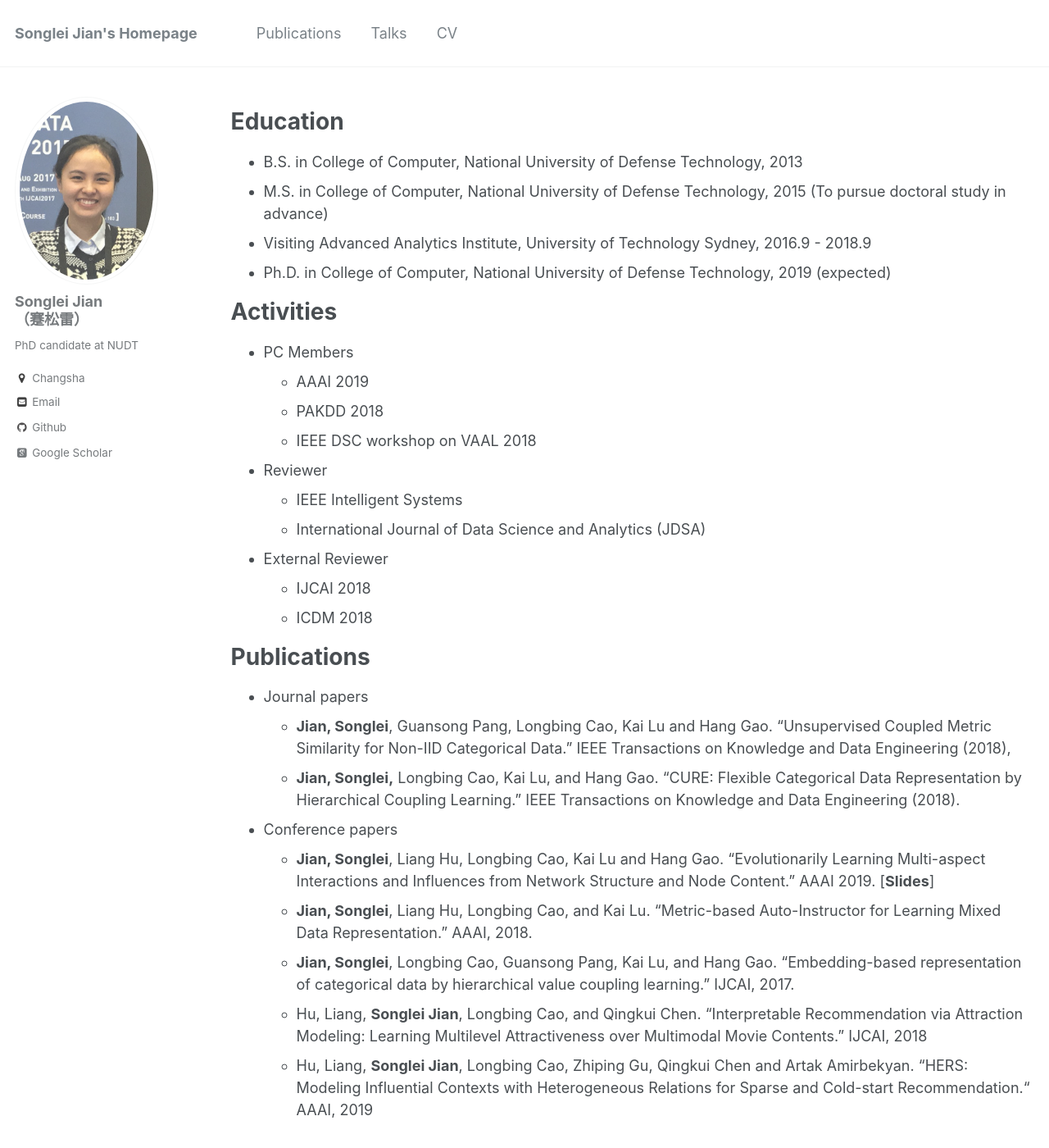
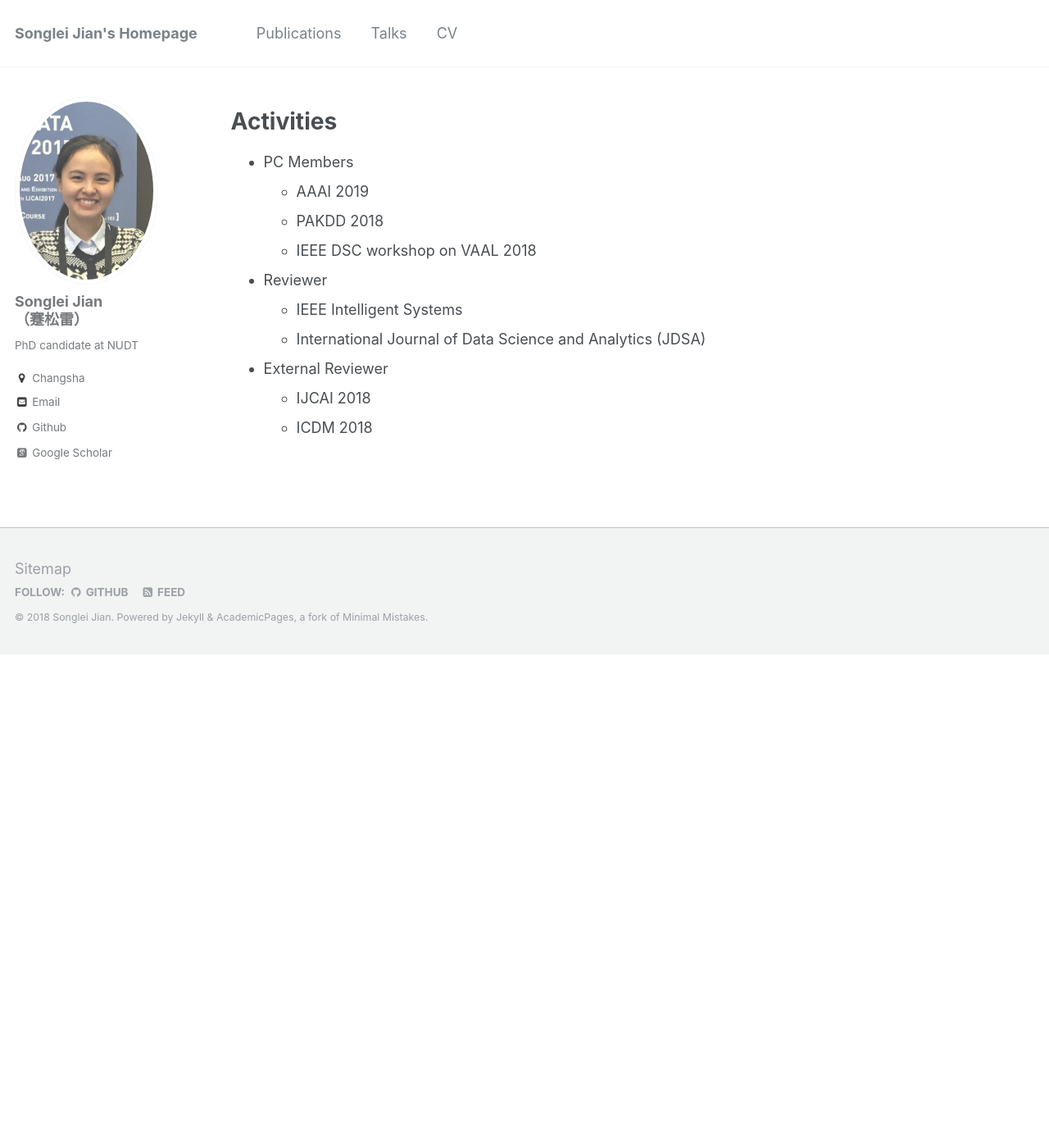
Before and after one commit to jiansonglei/jiansonglei.github.io, a Jekyll site: the page built from _pages/services.md, in a window 1280 px wide and 1400 px high. Shown: the whole window at 82% size. Built offline with Jekyll 4.4.1, drawn with Linux system fonts in a browser that asks for light colours; some web fonts are replaced; a script that is not in the unit is left out.

```diff
--- a/_pages/cv.md
+++ /dev/null
@@ -1,41 +0,0 @@
----
-layout: archive
-permalink: /cv/
-author_profile: true
-redirect_from:
-  - /resume
----
-
-{% include base_path %}
-
-Education
-======
-* B.S. in College of Computer, National University of Defense Technology, 2013
-* M.S. in College of Computer, National University of Defense Technology, 2015 (To pursue doctoral study in advance)
-* Visiting Advanced Analytics Institute, University of Technology Sydney, 2016.9 - 2018.9
-* Ph.D. in College of Computer, National University of Defense Technology, 2019 (expected)
-
-Activities
-======
-* PC Members
-  * AAAI 2019
-  * PAKDD 2018
-  * IEEE DSC workshop on VAAL 2018
-* Reviewer
-  * IEEE Intelligent Systems
-  * International Journal of Data Science and Analytics (JDSA)
-* External Reviewer
-  * IJCAI 2018
-  * ICDM 2018
-
-Publications
-============
-* Journal papers
-  * **Jian, Songlei**, Guansong Pang, Longbing Cao, Kai Lu and Hang Gao. "Unsupervised Coupled Metric Similarity for Non-IID Categorical Data." IEEE Transactions on Knowledge and Data Engineering (2018),
-  * **Jian, Songlei,** Longbing Cao, Kai Lu, and Hang Gao. "CURE: Flexible Categorical Data Representation by Hierarchical Coupling Learning." IEEE Transactions on Knowledge and Data Engineering (2018).
-* Conference papers
-  * **Jian, Songlei**, Liang Hu, Longbing Cao, Kai Lu and Hang Gao. "Evolutionarily Learning Multi-aspect Interactions and Influences from Network Structure and Node Content." AAAI 2019. [[**Slides**]](http://jiansonglei.github.io/files/AAAI19slides.pptx)
-  * **Jian, Songlei**, Liang Hu, Longbing Cao, and Kai Lu. "Metric-based Auto-Instructor for Learning Mixed Data Representation." AAAI, 2018.
-  * **Jian, Songlei**, Longbing Cao, Guansong Pang, Kai Lu, and Hang Gao. "Embedding-based representation of categorical data by hierarchical value coupling learning." IJCAI, 2017.
-  * Hu, Liang, **Songlei Jian**, Longbing Cao, and Qingkui Chen. "Interpretable Recommendation via Attraction Modeling: Learning Multilevel Attractiveness over Multimodal Movie Contents." IJCAI, 2018
-  * Hu, Liang, **Songlei Jian**, Longbing Cao,  Zhiping Gu, Qingkui Chen and Artak Amirbekyan.   “HERS: Modeling Influential Contexts with Heterogeneous Relations for Sparse and Cold-start Recommendation.“ AAAI, 2019
--- /dev/null
+++ b/_pages/services.md
@@ -0,0 +1,24 @@
+---
+
+
+layout: archive
+permalink: /cv/
+author_profile: true
+redirect_from:
+  - /resume
+---
+
+{% include base_path %}
+
+Activities
+======
+* PC Members
+  * AAAI 2019
+  * PAKDD 2018
+  * IEEE DSC workshop on VAAL 2018
+* Reviewer
+  * IEEE Intelligent Systems
+  * International Journal of Data Science and Analytics (JDSA)
+* External Reviewer
+  * IJCAI 2018
+  * ICDM 2018
```
Also changed, not shown: _pages/about.md (+1 -1 lines), 1 other file.
